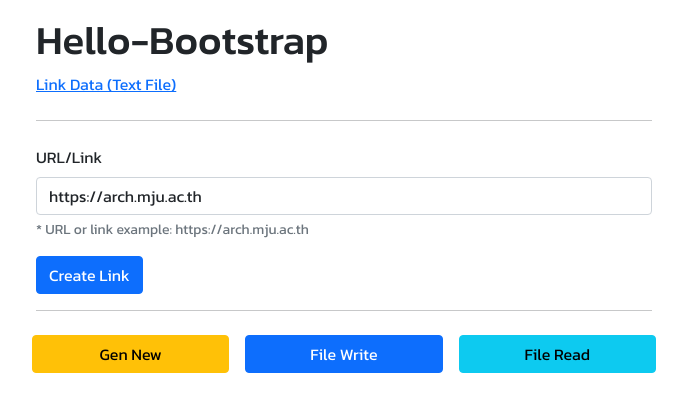
After one commit to umnarjchittong/Link, a PHP site: page /admin.php in a window 1280 px wide. The commit adds this page. Shown: the top 412 px of the page, without its empty margins (296-983 px from the left). Run offline with PHP 8.4, Linux system fonts and the light colour scheme.

Commit message:
version1 completed

```diff
--- /dev/null
+++ b/admin.php
@@ -0,0 +1,209 @@
+<!DOCTYPE html>
+<html lang="en">
+
+<?php
+
+include("core.php");
+$fnc = new App_Object();
+
+// $f_data = fopen($data_file, 'r') or die('Unable to open file!');
+/* ? Modes	Description
+r	Open a file for read only. File pointer starts at the beginning of the file
+w	Open a file for write only. Erases the contents of the file or creates a new file if it doesn't exist. File pointer starts at the beginning of the file
+a	Open a file for write only. The existing data in file is preserved. File pointer starts at the end of the file. Creates a new file if the file doesn't exist
+x	Creates a new file for write only. Returns FALSE and an error if file already exists
+r+	Open a file for read/write. File pointer starts at the beginning of the file
+w+	Open a file for read/write. Erases the contents of the file or creates a new file if it doesn't exist. File pointer starts at the beginning of the file
+a+	Open a file for read/write. The existing data in file is preserved. File pointer starts at the end of the file. Creates a new file if the file doesn't exist
+x+	Creates a new file for read/write. Returns FALSE and an error if file already exists
+*/
+// $txt = "John Doe\n";
+// fwrite($f_data, $txt);
+// $txt = "Jane Doe\n";
+// fwrite($f_data, $txt);
+// fclose($f_data);
+?>
+
+
+
+<head>
+    <meta charset="UTF-8">
+    <meta name="viewport" content="width=device-width, initial-scale=1.0">
+    <title>Bootstrap Site</title>
+
+    <link href="https://cdn.jsdelivr.net/npm/bootstrap@5.1.0/dist/css/bootstrap.min.css" rel="stylesheet" integrity="sha384-KyZXEAg3QhqLMpG8r+8fhAXLRk2vvoC2f3B09zVXn8CA5QIVfZOJ3BCsw2P0p/We" crossorigin="anonymous">
+    <link href="style.css" rel="stylesheet">
+</head>
+
+<body>
+
+    <div class="container col-6 mt-3">
+        <h1>Hello-Bootstrap</h1>
+        <a href="link_data.txt" target="_blank" class="link-primary">Link Data (Text File)</a>
+        <hr class="my-4">
+
+
+        <form action="?a=createnew" method="POST">
+            <!-- <div class="mb-3">
+                <label for="title" class="form-label">Title/Name</label>
+                <input type="text" class="form-control" name="title" id="title" aria-describedby="titleHelp" required value="my-document">
+                <div id="titleHelp" class="form-text">* Title or Name of link</div>
+            </div> -->
+            <div class="mb-3">
+                <label for="url" class="form-label">URL/Link</label>
+                <input type="url" class="form-control" name="url" id="url" aria-describedby="urlHelp" required value="https://arch.mju.ac.th">
+                <div id="urlHelp" class="form-text">* URL or link example: https://arch.mju.ac.th</div>
+            </div>
+            <input type="hidden" name="fst" value="createnew">
+            <button type="submit" class="btn btn-primary">Create Link</button>
+
+        </form>
+
+
+
+        <?php
+
+        if (isset($_GET["a"]) && $_GET["a"] == "createnew" && $_POST["fst"] == "createnew") {
+
+            echo "action create new" . "<br>";
+            $code = $fnc->gen_code();
+            echo "gen code : " . $code . "<br>";
+            echo "user : " . "umnarj" . "<br>";
+            $data_form = array("code" => $code, "title" => "คณะสถาปัตย์ฯ", "url" => $_POST["url"], "user" => "umnarj", "time" => time(), "status" => "enable");
+            print_r($data_form);
+            echo "your link : " . $fnc->url_hosting . $code . "<br>";
+
+            $str_data = $fnc->fread_data();
+            if (!is_null($str_data)) {
+                $data_array = array();
+                echo '<hr id=55>text file read data<br>' . $str_data . '<br>';
+                $data = json_decode($str_data, true, JSON_UNESCAPED_UNICODE);
+                echo '<hr id=21>array data<br>';
+                print_r($data);
+                echo '<br>';
+                $data_array = array_merge(array($data_form), $data);
+                echo '<hr id=21>array push<br>';
+                print_r($data_array);
+                echo '<br>';
+            } else {
+                echo '<hr id=25>Text file is Nothing.<br>' . $str_data . '<br>';
+                $data_array = array($data_form);
+                echo 'array Set<br>';
+                print_r($data_array);
+                echo '<br>';
+            }
+
+            $data = json_encode($data_array);
+            echo "<br>json encode: " . $data;
+
+            $fnc->fwrite_data($data);
+            $_SESSION["link_info"] = NULL;
+            echo '<meta http-equiv="refresh" content="5;url=admin.php?a=fread">';
+        }
+
+        if (isset($_GET["a"]) && $_GET["a"] == "fwrite" && isset($_GET["v"])) {
+            $str_data = $fnc->fread_data();
+            if (!is_null($str_data)) {
+                $data_array = array();
+                echo '<hr id=55>text file read data<br>' . $str_data . '<br>';
+                $data = json_decode($str_data, true, JSON_UNESCAPED_UNICODE);
+                echo '<hr id=21>array data<br>';
+                print_r($data);
+                echo '<br>';
+                $data_array = array_merge(array($_SESSION["link_info"]), $data);
+                echo '<hr id=21>array push<br>';
+                print_r($data_array);
+                echo '<br>';
+            } else {
+                echo '<hr id=25>Text file is Nothing.<br>' . $str_data . '<br>';
+                $data_array = array($_SESSION["link_info"]);
+                echo 'array Set<br>';
+                print_r($data_array);
+                echo '<br>';
+            }
+
+            $data = json_encode($data_array);
+            echo "<br>json encode: " . $data;
+
+            $fnc->fwrite_data($data);
+            $_SESSION["link_info"] = NULL;
+            echo '<meta http-equiv="refresh" content="2;url=admin.php?a=fread">';
+        }
+
+        if (isset($_GET["a"]) && $_GET["a"] == "new") {
+            $_SESSION["link_info"] = NULL;
+            $data_array = array("code" => $fnc->gen_code(), "title" => "Link1", "url" => "url 1 togo...", "user" => "umnarj", "time" => time(), "status" => "enable");
+            echo 'link info Set<br>';
+            print_r($data_array);
+            echo '<br>';
+            $_SESSION["link_info"] = $data_array;
+        }
+
+        if (isset($_GET["a"]) && $_GET["a"] == "fread") {
+            $data = json_decode($fnc->fread_data(), true, JSON_UNESCAPED_UNICODE);
+            if (is_array($data)) {
+                // print_r($data);
+                echo "<hr>";
+                foreach ($data as $d) {
+                    if ($d["status"] == "enable") {
+                        echo '<a href="' . $d["url"] . '" target="_blank" class="link-primary">' . $fnc->url_hosting . $d["code"] . '</a>';
+                        echo ' by ' . $d["user"] . ' date:' . date("Y-m-d H:i:s น.", $d["time"]) . '';
+                        echo ' <a href="?a=delete&c=' . $d["code"] . '" target="_top" class="link-danger">DEL</a>';
+                        echo '<br>';
+                    } else {
+                        echo '<a href="' . $d["url"] . '" target="_blank" class="link-primary">' . $d["code"] . ' -' . $d["title"] . '';
+                        echo ' by ' . $d["user"] . ' date:' . date("Y-m-d H:i:s น.", $d["time"]) . '</a>';
+                        echo ' <span class="text-danger">DELETED</span>';
+                        echo '<br>';
+                    }
+                }
+                $_SESSION["link_info"] = $data;
+            } else {
+                echo "not data founded";
+            }
+        }
+
+        if (isset($_GET["a"]) && $_GET["a"] == "delete" && isset($_GET["c"])) {
+            $data_array = array();
+            $data = json_decode($fnc->fread_data(), true, JSON_UNESCAPED_UNICODE);
+            if (is_array($data)) {
+                foreach ($data as $d) {
+                    if ($_GET["c"] == $d["code"]) {
+                        $d["status"] = "delete";
+                    } else {
+                    }
+                    array_push($data_array, $d);
+                }
+            }
+            echo "data new : <br>";
+            print_r($data_array);
+            $data = json_encode($data_array);
+            echo "<br>json encode: " . $data;
+
+            $fnc->fwrite_data($data);
+            $_SESSION["link_info"] = NULL;
+            echo '<meta http-equiv="refresh" content="2;url=admin.php?a=fread">';
+        }
+
+        ?>
+        <hr class="mt-3">
+        <div class="row">
+            <a href="admin.php?a=new" target="_top" class="col m-2 btn btn-warning">Gen New</a>
+            <a href="admin.php?a=fwrite&v=link_info" target="_top" class="col m-2 btn btn-primary">File Write</a>
+            <a href="admin.php?a=fread" target="_top" class="col m-2 btn btn-info">File Read</a>
+        </div>
+    </div>
+
+
+
+
+
+
+
+    <script src="https://cdn.jsdelivr.net/npm/@popperjs/core@2.9.3/dist/umd/popper.min.js" integrity="sha384-eMNCOe7tC1doHpGoWe/6oMVemdAVTMs2xqW4mwXrXsW0L84Iytr2wi5v2QjrP/xp" crossorigin="anonymous">
+    </script>
+    <script src="https://cdn.jsdelivr.net/npm/bootstrap@5.1.0/dist/js/bootstrap.min.js" integrity="sha384-cn7l7gDp0eyniUwwAZgrzD06kc/tftFf19TOAs2zVinnD/C7E91j9yyk5//jjpt/" crossorigin="anonymous">
+    </script>
+</body>
+
+</html>
--- a/core.php
+++ b/core.php
@@ -10,6 +10,7 @@ class Constants
 {
     public $data_filename = 'link_data.txt';
     public $google_analytic_id = 'G-62GTDQF33N';
+    public $url_hosting = 'faed.mju.ac.th/dev/link/?l=';
 }
 
 class CommonFnc extends Constants
@@ -274,6 +275,19 @@ class files extends CommonFnc
         }
     }
 
+    public function fwrite_append_data($data, $data_file = null)
+    {
+        if ($data) {
+            if (is_null($data_file)) {
+                $data_file = $this->data_filename;
+            }
+            $file = fopen($data_file, 'a+') or die('Unable to open file!');
+            // echo $data;
+            fwrite($file, $data);
+            fclose($file);
+        }
+    }
+
     public function chk_duplicate($sample_data)
     {
     }
@@ -306,7 +320,7 @@ class files extends CommonFnc
         if (!is_null($str_data)) {
             $data_array = json_decode($str_data, true, JSON_UNESCAPED_UNICODE);
             foreach ($data_array as $f_data) {
-                if ($f_data["code"] == $code) {
+                if (isset($f_data["code"]) && $f_data["code"] == $code) {
                     $this->gen_code();
                 } else {
                     return $code;
--- a/link_data.txt
+++ b/link_data.txt
@@ -0,0 +1 @@
+[{"code":"5782","title":"\u0e04\u0e13\u0e30\u0e2a\u0e16\u0e32\u0e1b\u0e31\u0e15\u0e22\u0e4c\u0e2f","url":"https:\/\/google.com","user":"umnarj","time":1630671359,"status":"enable"},{"code":"5253","title":"my-document","url":"https:\/\/arch.mju.ac.th","user":"umnarj","time":1630668717,"status":"enable"},{"code":"9AA11","title":"\u0e04\u0e13\u0e30\u0e2a\u0e16\u0e32\u0e1b\u0e31\u0e15\u0e22\u0e4c\u0e2f","url":"https:\/\/arch.mju.ac.th\/staff","user":"umnarj","time":1630668545,"status":"enable"}]
```
Also changed, not shown: index.php (+41 -116 lines).
